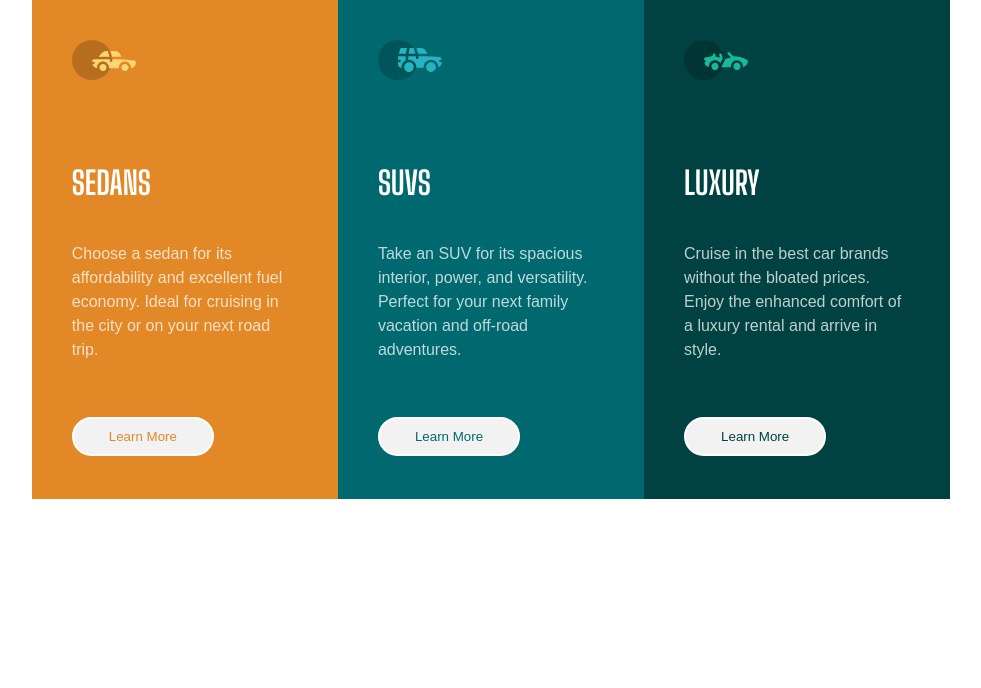
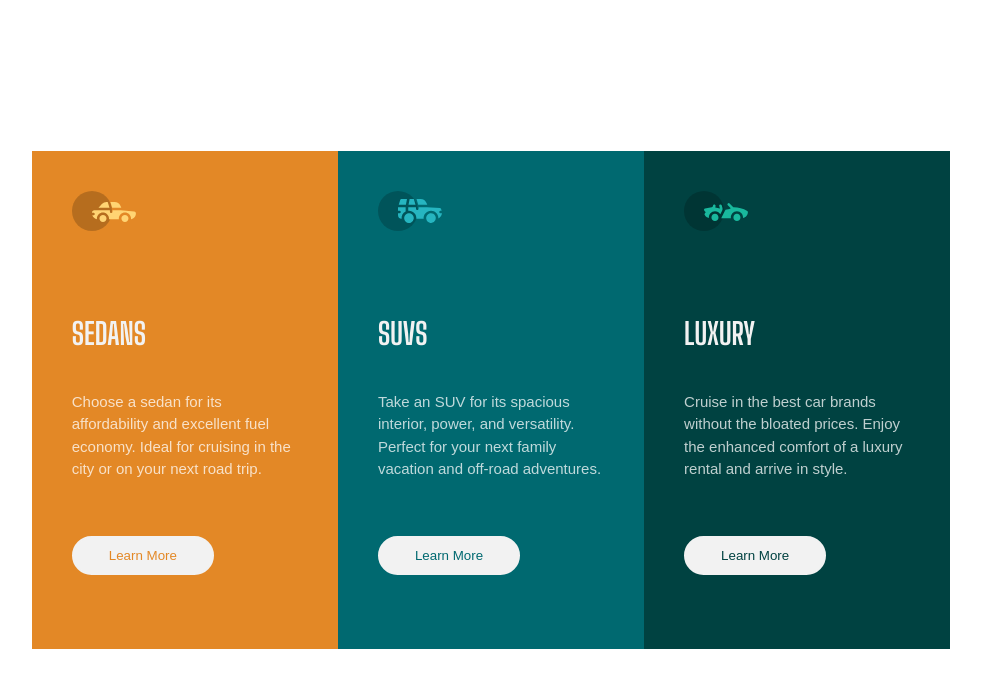
Before and after one commit to Yahia-kilany/3-column-preview-card-component-main, a plain HTML site: page index.html in a window 1280 px wide. Shown: the whole page, without its empty margins (149-1130 px from the left). Drawn offline with Linux system fonts and the light colour scheme.

Commit message:
centered the cards correctly

```diff
--- a/styles/style.css
+++ b/styles/style.css
@@ -5,11 +5,14 @@
     margin: 0px;
     padding: 0px;
 }
-.body{
-    height: 100vh;
-    font-size: 15px;
+body{
+    min-height: 100vh;
+    font-size: 0.938rem;
+    display: flex;
+    align-items: center;
+    justify-content: center;
+}
 
-}
 
 .cards{
     display: flex;
@@ -17,6 +20,7 @@
     align-items: center;
     justify-content: center;
 }
+
 .cards img{
     margin: 40px;
 }
@@ -41,7 +45,7 @@
     font-family: "Big Shoulders Display", serif;
     font-weight: 700px;
     text-transform: uppercase;
-    color: white;
+    color: hsl(0, 0%, 95%);
     margin: 40px
 }
 
@@ -55,7 +59,8 @@
 .learn{
     text-decoration: none;
     text-align: center;
-    border: 2px solid white;
+    border: 2px solid hsl(0, 0%, 95%);
+    cursor: pointer;
     margin: 40px;
     margin-top: 15px;
     font-family: "Lexend Deca", sans-serif;
@@ -78,7 +83,7 @@
 }
 
 .learn:hover{
-    color:white;
+    color:hsl(0, 0%, 95%);
 
 }
 .learn.Luxury{
@@ -86,7 +91,7 @@
 }
 
 .learn:hover{
-    color:white;
+    color:hsl(0, 0%, 95%);
 
 }
 .learn.sedan:hover{
```
